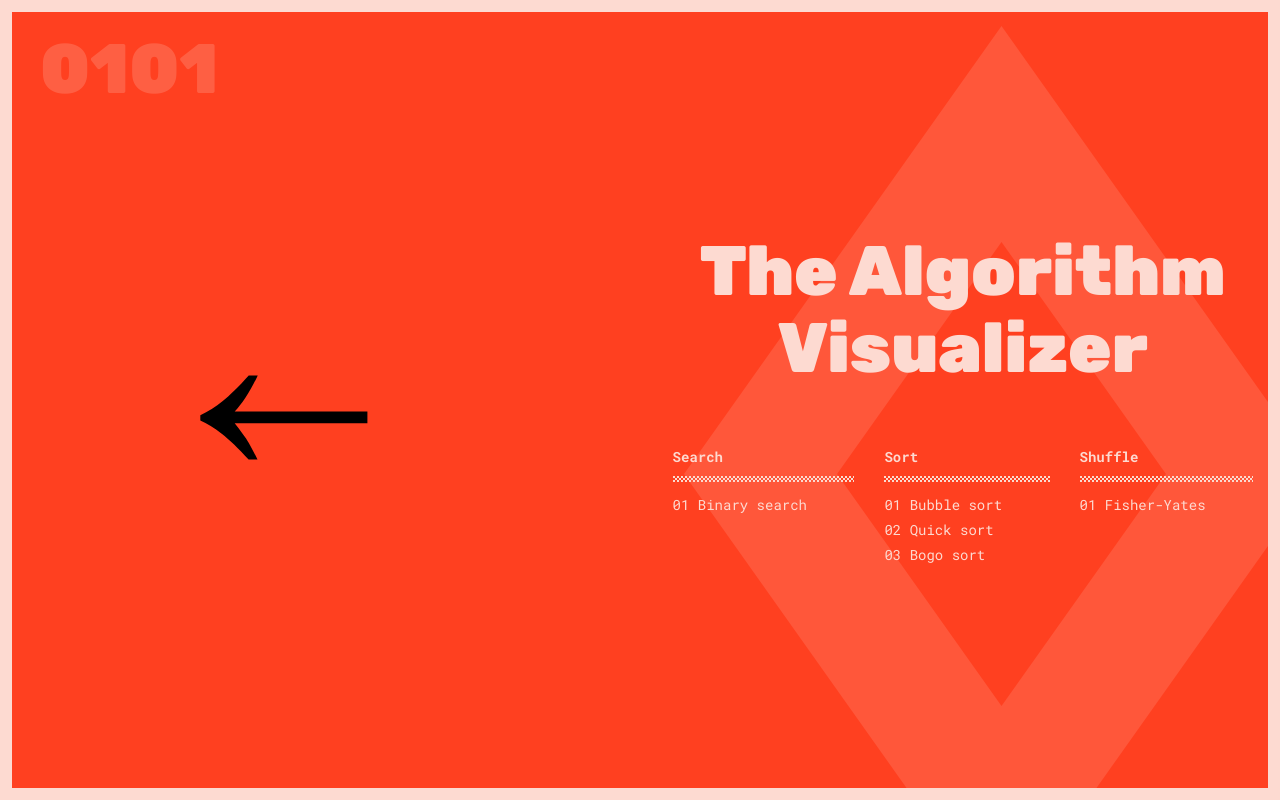
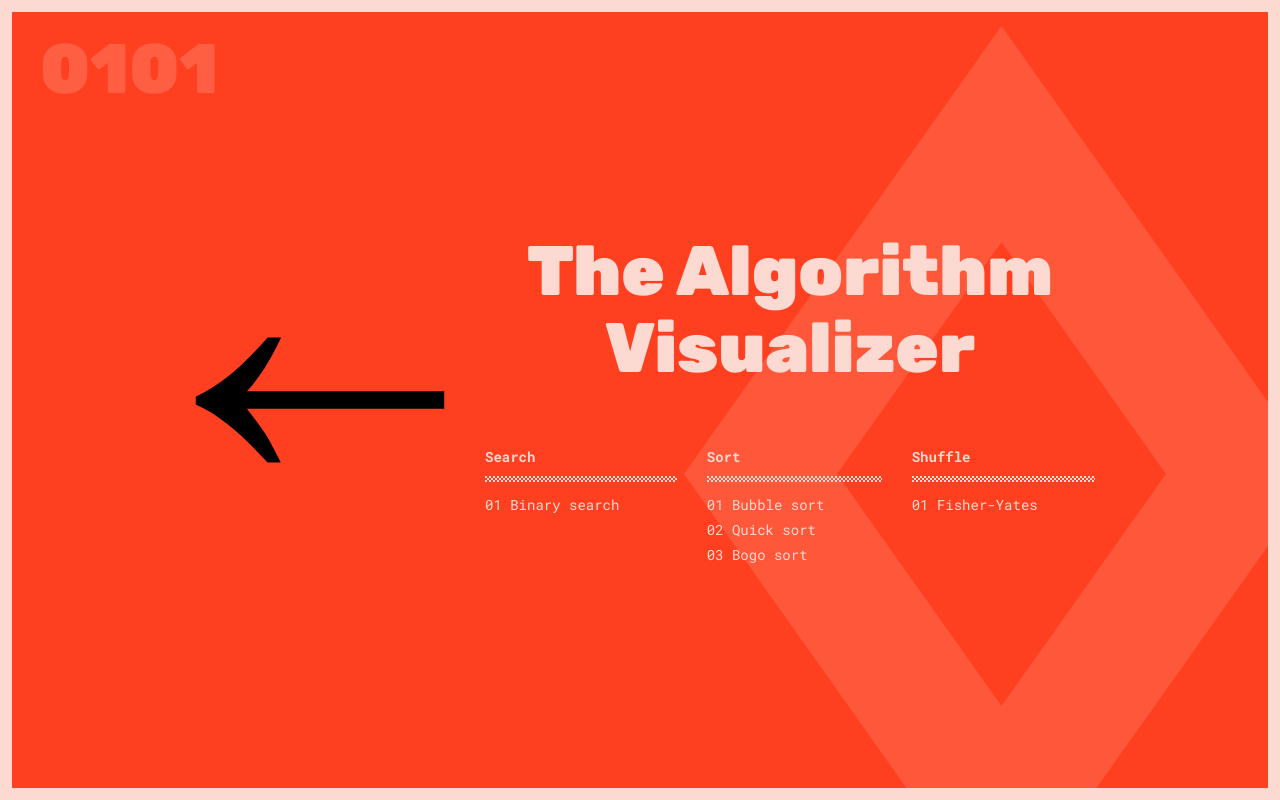
Before and after one commit to chardos/algorithm-viz, a React app: page / in a window 1280 px wide. Built offline with nearby package versions, Linux system fonts and the light colour scheme.

Commit message:
svg icons working

```diff
--- a/src/components/Svg/BackIcon/BackIcon.js
+++ b/src/components/Svg/BackIcon/BackIcon.js
@@ -2,9 +2,9 @@ import React from 'react';
 
 export default function BackIcon(props) {
     return (
-        <svg width="960px" height="560px" viewBox="0 0 960 560" >
+        <svg width="300" height="300" viewBox="254.262 155.923 300 300">
         <g>
-        	<path d="M351.846,368.432c-15.414-16.809-28.746-29.589-39.99-38.34c-11.242-8.754-21.85-15.273-31.82-19.561v-7.825 c11.477-5.563,22.604-12.665,33.385-21.3c10.781-8.636,23.646-21.299,38.6-37.991h13.389 c-10.895,23.299-22.312,41.208-34.254,53.728h197.332v17.561H331.154c8.812,11.242,14.955,19.589,18.432,25.039 c3.479,5.447,8.637,15.01,15.475,28.689H351.846z"/>
+        	<path d="M351.846, 368.432c-15.414-16.809-28.746-29.589-39.99-38.34c-11.242-8.754-21.85-15.272-31.82-19.561v-7.825 c11.477-5.563, 22.604-12.665,33.385-21.3c10.781-8.636, 23.646-21.299, 38.6-37.991h13.389 c-10.895, 23.299-22.312, 41.208-34.254, 53.728h197.332v17.562H331.154c8.812,11.242, 14.955, 19.589, 18.432,25.039 c3.479, 5.447, 8.637, 15.01, 15.475, 28.688H351.846z"/>
         </g>
         </svg>
 
```
